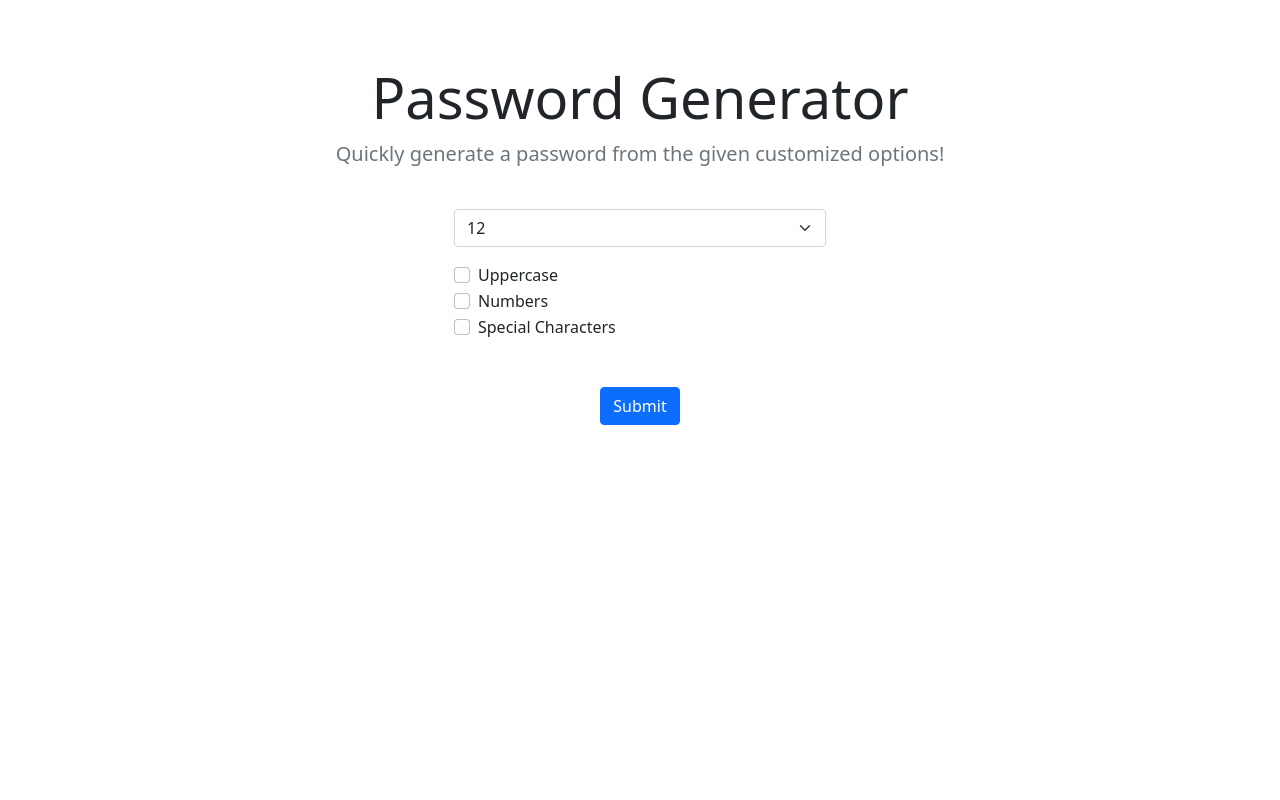
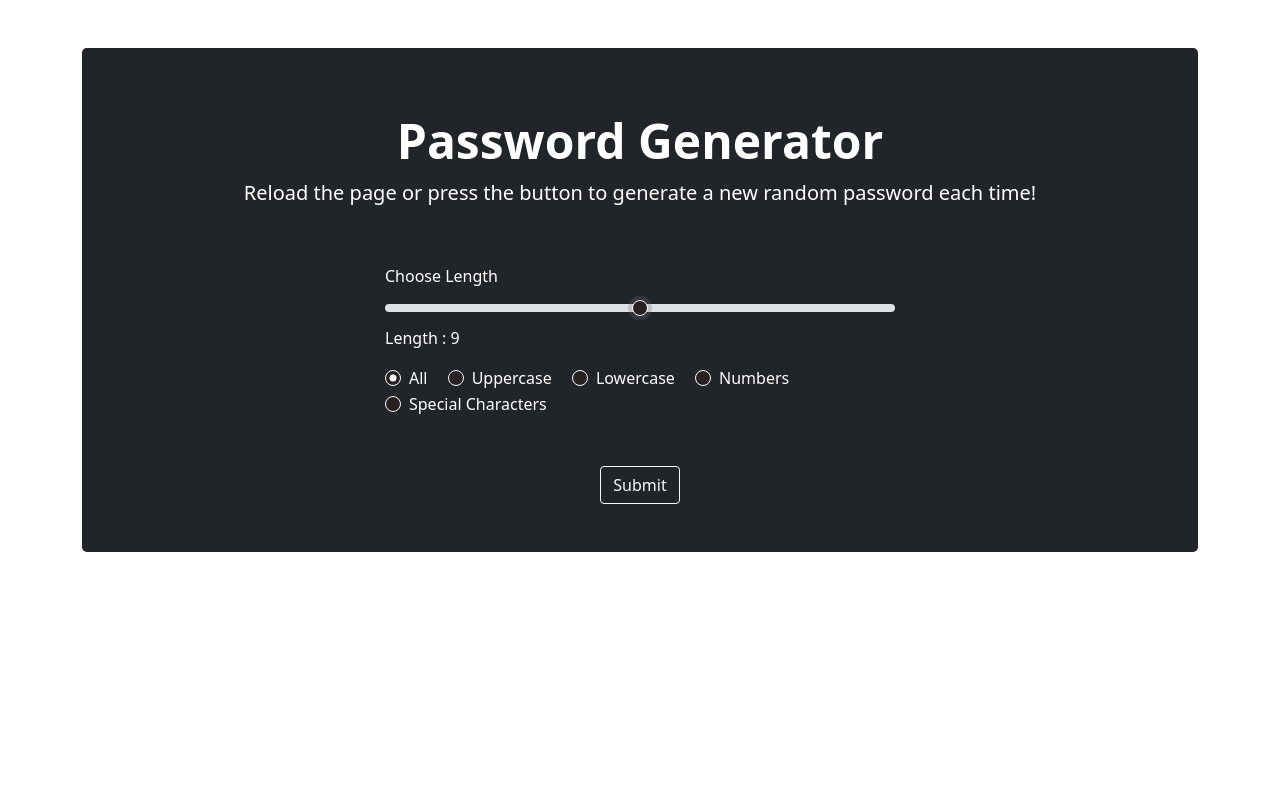
Before and after one commit to Mahadi001/Django-Password-Generator, a Django app: page / in a window 1280 px wide. Run offline with Django 3.2, Linux system fonts and the light colour scheme.

Commit message:
password generator changed

```diff
--- a/generator/static/css/style.css
+++ b/generator/static/css/style.css
@@ -1,48 +1,17 @@
-  *,
-  *::before,
-  *::after {
-    margin: 0;
-    padding: 0;
-    box-sizing: inherit;
-  }
 
-  .calculator {
-    border: 1px solid #ccc;
-    border-radius: 5px;
-    margin: auto;
-    position: relative;
-    width: 400px;
-  }
+/* Price Range Design */
+.form-range::-webkit-slider-thumb, .form-range::-webkit-slider-thumb:active, .form-range:focus::-webkit-slider-thumb{
+    background-color: #292121!important;
+    border: 1px solid #ffffff;
+    box-shadow: 0 0 0 0.25rem rgb(103 109 118 / 25%);
+}
 
-  .calculator-screen {
-    width: 100%;
-    height: 80px;
-    border: none;
-    background-color: #ffffff;
-    color: #fff;
-    text-align: right;
-    padding-right: 20px;
-    padding-left: 10px;
-    font-size: 4rem;
-  }
-
-  button {
-    height: 60px;
-    font-size: 2rem!important;
-  }
-
-  .equal-sign {
-    height: 98%;
-    grid-area: 2 / 4 / 6 / 5;
-  }
-
-  .calculator-keys {
-    display: grid;
-    grid-template-columns: repeat(4, 1fr);
-    grid-gap: 20px;
-    padding: 20px;
-  }
-
-  .card{
-    position: absolute !important;
-  }
+/* Radio Button Design */
+.form-check-input[type=radio]{
+    background-color:#292121!important;
+    border-color:#ffffff!important;}
+.form-check-input:focus {
+    border-color: #ffffff;
+    outline: 0;
+    box-shadow: 0 0 0 0.25rem rgb(103 109 118 / 25%);
+}
--- /dev/null
+++ b/generator/templates/generatorapp/base.html
@@ -0,0 +1,41 @@
+{% load static %}
+<!DOCTYPE html>
+<html lang="en">
+<head>
+    <meta charset="UTF-8">
+    <meta http-equiv="X-UA-Compatible" content="IE=edge">
+    <meta name="viewport" content="width=device-width, initial-scale=1.0">
+    <title>Password Generator</title>
+
+    <link href="https://cdn.jsdelivr.net/npm/bootstrap@5.0.0-beta3/dist/css/bootstrap.min.css" rel="stylesheet" integrity="sha384-eOJMYsd53ii+scO/bJGFsiCZc+5NDVN2yr8+0RDqr0Ql0h+rP48ckxlpbzKgwra6" crossorigin="anonymous">
+
+    <link rel="stylesheet" href="{% static 'css/style.css' %}">
+</head>
+<body>
+
+    <div class="container mt-5">
+        <div class="p-5 mb-4 bg-dark text-white rounded-3">
+            <div class="pricing-header p-3 pb-md-4 mx-auto text-center">
+                <h1 class="display-5 fw-bold">Password Generator</h1>
+                <p class="fs-5 text-white">Reload the page or press the button to generate a new random password each time!</p>
+            </div>
+            {% block content%}
+            {% endblock%}
+        </div>
+    </div>
+    <script src="https://code.jquery.com/jquery-3.5.1.min.js"></script>
+    <script src="https://cdn.jsdelivr.net/npm/bootstrap@5.0.1/dist/js/bootstrap.bundle.min.js" integrity="sha384-gtEjrD/SeCtmISkJkNUaaKMoLD0//ElJ19smozuHV6z3Iehds+3Ulb9Bn9Plx0x4" crossorigin="anonymous"></script>
+    <script>
+        $(document).on('input', '#length', function() {
+            $('#length_value').html( $(this).val() );
+        });
+    </script>
+    <script>
+        $(document).ready(function(){
+            $("button").click(function(){
+                location.reload(true);
+            });
+        });
+    </script>
+</body>
+</html>
--- a/generator/templates/generatorapp/index.html
+++ b/generator/templates/generatorapp/index.html
@@ -1,44 +1,35 @@
-<link href="https://cdn.jsdelivr.net/npm/bootstrap@5.0.0-beta3/dist/css/bootstrap.min.css" rel="stylesheet" integrity="sha384-eOJMYsd53ii+scO/bJGFsiCZc+5NDVN2yr8+0RDqr0Ql0h+rP48ckxlpbzKgwra6" crossorigin="anonymous">
-
-<div class="container mt-5">
-    <div class="pricing-header p-3 pb-md-4 mx-auto text-center">
-        <h1 class="display-4 fw-normal">Password Generator</h1>
-        <p class="fs-5 text-muted">Quickly generate a password from the given customized options!</p>
+{% extends "generatorapp/base.html" %}
+{% block content%}
+<form action="{% url 'password' %}">
+    <div class="col-6 mx-auto mt-3">
+      <label for="length" class="form-label">Choose Length</label>
+      <input type="range" max="12" min="6" step="1" name="length" class="form-range" id="length">
+      Length : <span id="length_value">9</span>
     </div>
-    <form action="{% url 'password' %}">
-        <div class="col-4 mx-auto">
-            <select class="form-select" name="length" aria-label="Default select example">
-                <option value="6">6</option>
-                <option value="7">7</option>
-                <option value="8">8</option>
-                <option value="9">9</option>
-                <option value="10">10</option>
-                <option value="11">11</option>
-                <option value="12" selected>12</option>
-            </select>
+    <div class="col-6 mx-auto mt-3">
+      <div class="form-check form-check-inline">
+        <input class="form-check-input" type="radio" name="radio_options" id="all" value="all" checked>
+        <label class="form-check-label" for="all">All</label>
       </div>
-        <div class="col-4 mx-auto mt-3">
-          <div class="form-check">
-            <input class="form-check-input" type="checkbox" name="uppercase">
-            <label class="form-check-label" for="flexCheckDefault">
-              Uppercase
-            </label>
+      <div class="form-check form-check-inline">
+        <input class="form-check-input" type="radio" name="radio_options" id="inlineRadio2" value="uppercase">
+        <label class="form-check-label" for="uppercase">Uppercase</label>
       </div>
-          <div class="form-check">
-            <input class="form-check-input" type="checkbox" name="numbers">
-            <label class="form-check-label" for="flexCheckChecked">
-              Numbers
-            </label>
+      <div class="form-check form-check-inline">
+        <input class="form-check-input" type="radio" name="radio_options" id="inlineRadio3" value="lowercase">
+        <label class="form-check-label" for="lowercase">Lowercase</label>
       </div>
-          <div class="form-check">
-            <input class="form-check-input" type="checkbox" name="specialcharacters">
-            <label class="form-check-label" for="flexCheckChecked">
-              Special Characters
-            </label>
+      <div class="form-check form-check-inline">
+        <input class="form-check-input" type="radio" name="radio_options" id="inlineRadio3" value="numbers">
+        <label class="form-check-label" for="numbers">Numbers</label>
+      </div>
+      <div class="form-check form-check-inline">
+        <input class="form-check-input" type="radio" name="radio_options" id="inlineRadio3" value="special_characters">
+        <label class="form-check-label" for="special_characters">Special Characters</label>
       </div>
     </div>
     <div class="text-center mt-5">
-            <input class="btn btn-primary" type="submit" value="Submit" name="submit">
+        <input class="btn btn-outline-light" type="submit" value="Submit" name="submit">
     </div>
 </form>
-</div>
+{% endblock %}
--- a/generator/views.py
+++ b/generator/views.py
@@ -7,18 +7,22 @@ def home(request):
 
 def password(request):
 
-    length = int(request.GET.get('length', 12))
-    characters = list('abcdefghijklmnopqrstuvwxyz')
+    length = int(request.GET.get('length', 9))
+
+    characters = list('abcdefghijklmnopqrstuvwxyzABCDEFGHIJKLMNOPQRSTUVWXYZ1234567890!@#$%^&*_()')
     password = ''
 
-    if request.GET.get('uppercase'):
-        characters.extend(list('ABCDEFGHIJKLMNOPQRSTUVWXYZ'))
+    if request.GET.get('radio_options') == "uppercase":
+        characters = (list('ABCDEFGHIJKLMNOPQRSTUVWXYZ'))
 
-    if request.GET.get('numbers'):
-        characters.extend(list('1234567890'))
+    if request.GET.get('radio_options') == "lowercase":
+        characters = (list('abcdefghijklmnopqrstuvwxyz'))
 
-    if request.GET.get('specialcharacters'):
-        characters.extend(list('!@#$%^&*_()'))
+    if request.GET.get('radio_options') == "numbers":
+        characters = (list('1234567890'))
+
+    if request.GET.get('radio_options') == "special_characters":
+        characters = (list('!@#$%^&*_()'))
 
     for x in range(length):
         password += random.choice(characters)
--- a/passwordgenerator/urls.py
+++ b/passwordgenerator/urls.py
@@ -18,6 +18,6 @@ from django.urls import path
 from generator import views
 
 urlpatterns = [
-    path('', views.home),
+    path('', views.home, name="home"),
     path('password', views.password, name="password"),
 ]
```
Also changed, not shown: generator/templates/generatorapp/password.html (+11 -15 lines), 2 other files. Lines whose indentation alone changed are shown as unchanged.
